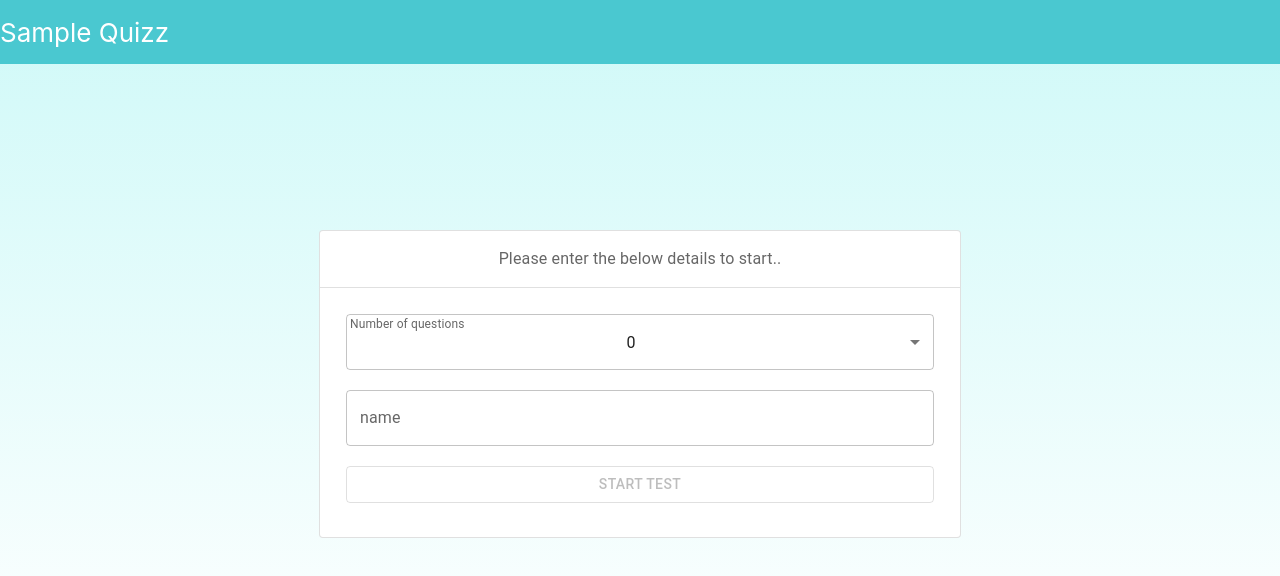
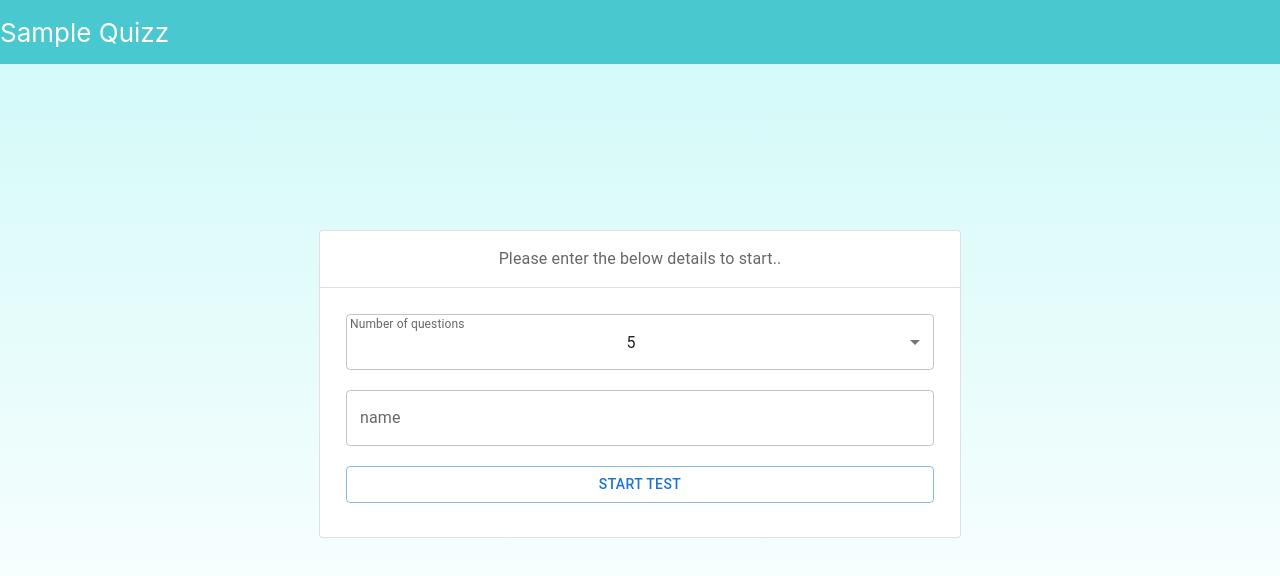
Before and after one commit to Rizwan20596/quizz-app, a React (Create React App) app in the folder frontend/quizz-frontend/: page / in a window 1280 px wide. Shown: the top 576 px of the page. Built offline with nearby package versions, Linux system fonts and the light colour scheme.

Commit message:
range between 5 and 15

```diff
--- a/frontend/quizz-frontend/src/components/quizz/quizz-pre-start.jsx
+++ b/frontend/quizz-frontend/src/components/quizz/quizz-pre-start.jsx
@@ -2,8 +2,8 @@ import React, { useState } from "react";
 import { Card, CardContent, CardHeader, Divider, Select, MenuItem, InputLabel, FormControl, TextField, Button } from '@mui/material';
 
 const PreStartComponent = (props) => {
-    const dropdownVals = Array(10).fill(1);
-    const [selectedRange, setSelectedRange] = useState(0);
+    const dropdownVals = Array(11).fill(1);
+    const [selectedRange, setSelectedRange] = useState(5);
     const storeVal = (name, val) => {
         sessionStorage.setItem(name, val);
     }
@@ -23,7 +23,7 @@ const PreStartComponent = (props) => {
                         style={{ margin: '10px' }}
                     >
                         {dropdownVals.map((v, ind) => (
-                            <MenuItem key={ind} value={ind}>{ind}</MenuItem>
+                            <MenuItem key={ind} value={ind+5}>{ind+5}</MenuItem>
                         ))}
                     </Select>
                     <TextField id="outlined-basic" label='name' variant="outlined" onChange={(e) => { storeVal('name', e.target.value) }} style={{ margin: '10px' }} />
```
